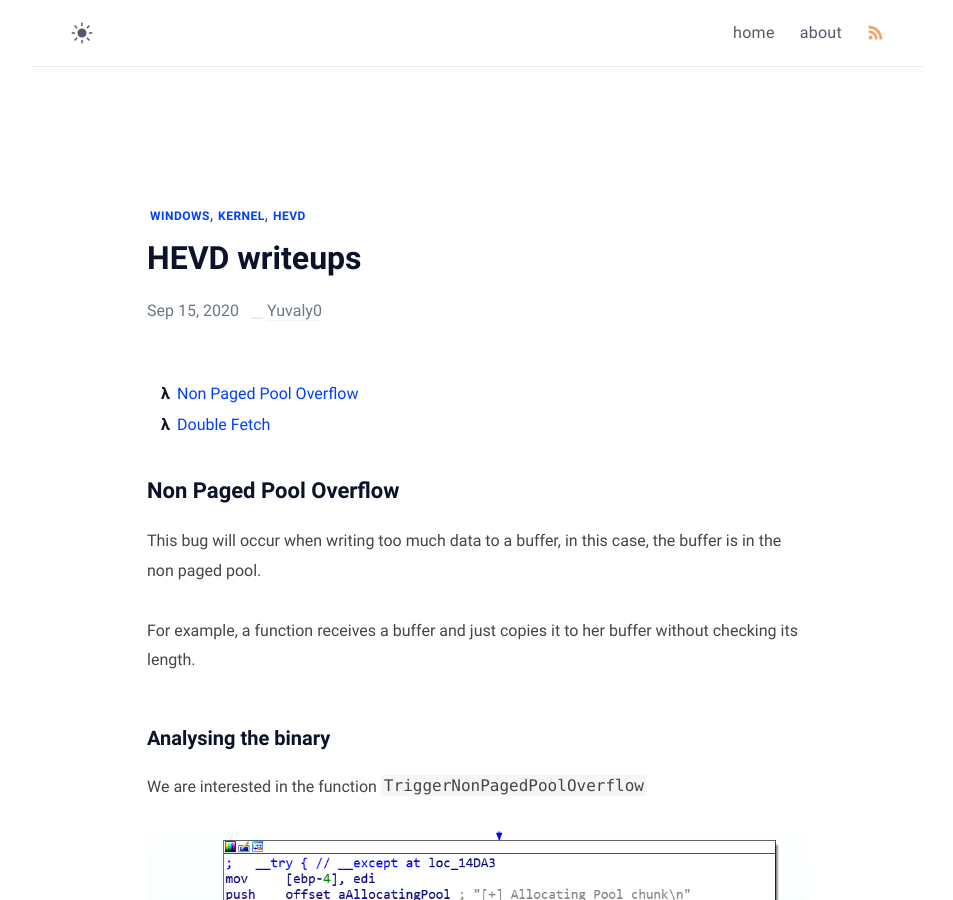
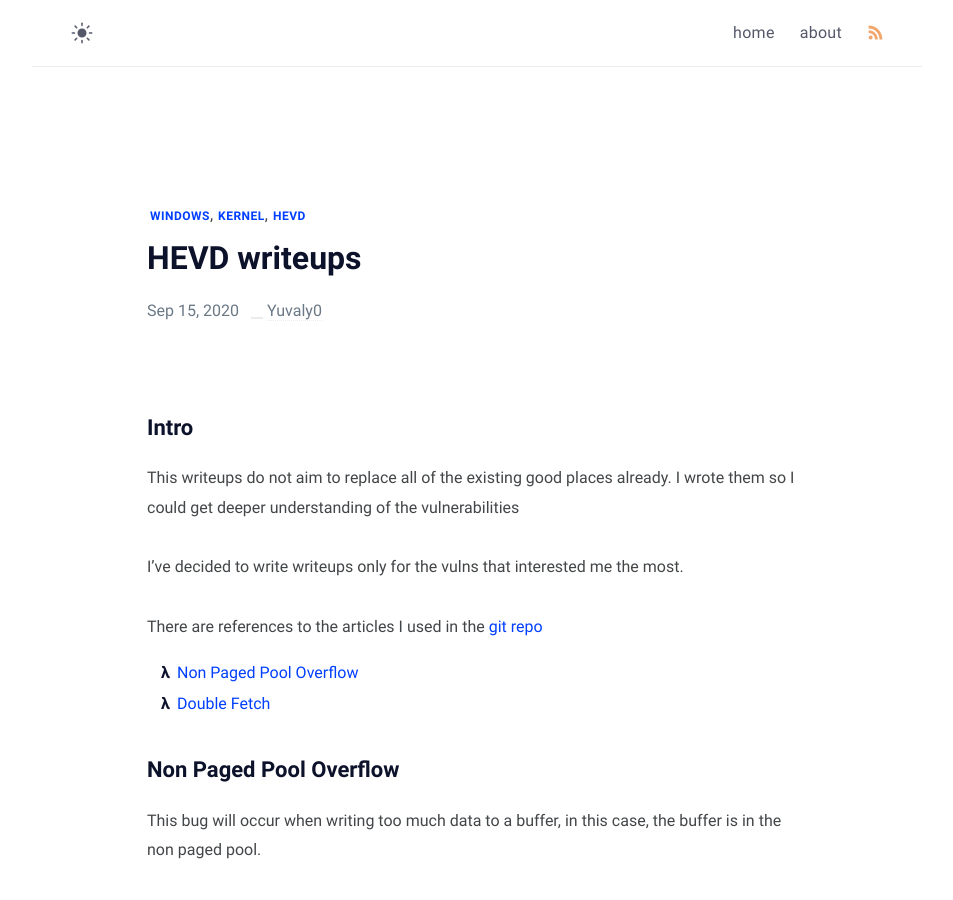
Before and after one commit to yuvaly0/yuvaly0.github.io, a Jekyll site: the page built from _posts/hevd-writeups/2020-09-15-hevd-writeups.md, in a window 1280 px wide and 900 px high. Shown: the whole window, without its empty margins (163-1116 px from the left). Built offline with Jekyll 4.4.1, drawn with Linux system fonts in a browser that asks for light colours; some web fonts are replaced.

Commit message:
added intro

```diff
--- a/_posts/hevd-writeups/2020-09-15-hevd-writeups.md
+++ b/_posts/hevd-writeups/2020-09-15-hevd-writeups.md
@@ -4,6 +4,15 @@ date: 2020-09-15 17:30:47 +07:00
 modified: 2020-09-15 17:30:47 +07:00
 tags: [windows, kernel, hevd]
 ---
+
+## Intro
+
+This writeups do not aim to replace all of the existing good places already.
+I wrote them so I could get deeper understanding of the vulnerabilities
+
+I've decided to write writeups only for the vulns that interested me the most.
+
+There are references to the articles I used in the [git repo](https://github.com/yuvaly0/HEVD_Solutions)
 
 * [Non Paged Pool Overflow](https://yuvaly0.github.io/2020/09/15/hevd-writeups.html#non-paged-pool-overflow)
 * [Double Fetch](https://yuvaly0.github.io/2020/09/15/hevd-writeups.html#double-fetch)
```
